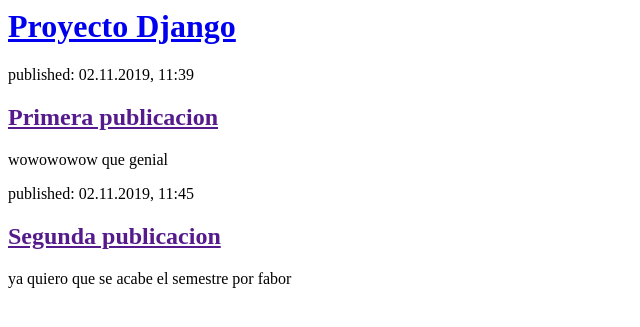
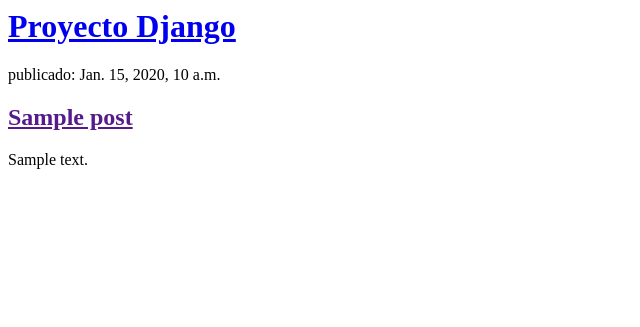
Before and after one commit to tokkiwon/primer-blog, a Django app: template blog/templates/blog/post_list.html in a window 1280 px wide. Shown: the top 327 px of the page, without its empty margins (0-640 px from the left). Run offline with Django 3.2, Linux system fonts and the light colour scheme; the template is opened without the code that fills it: values that come from a table or form of the project are taken from there, others are empty; tables that the repository leaves empty hold one stand-in row (values such as "Sample post").

Commit message:
Templates modificados para mostrar post desde base de datos

```diff
--- a/blog/templates/blog/post_list.html
+++ b/blog/templates/blog/post_list.html
@@ -7,16 +7,12 @@
             <h1><a href="/">Proyecto Django</a></h1>
         </div>
 
-        <div>
-            <p>published: 02.11.2019, 11:39</p>
-            <h2><a href="">Primera publicacion</a></h2>
-            <p>wowowowow que genial</p>
-        </div>
-
-        <div>
-            <p>published: 02.11.2019, 11:45</p>
-            <h2><a href="">Segunda publicacion</a></h2>
-            <p>ya quiero que se acabe el semestre por fabor</p>
-        </div>
+        {% for post in posts %}
+    <div>
+        <p> publicado: {{ post.published_date }}</p>
+        <h2><a href="">{{ post.title }}</a></h2>
+        <p>{{ post.text|linebreaksbr }}</p>
+    </div>
+{% endfor %}
     </body>
 </html>
--- a/blog/views.py
+++ b/blog/views.py
@@ -1,5 +1,8 @@
 from django.shortcuts import render
+from django.utils import timezone
+from .models import Post
 
 # Create your views here.
 def post_list(request):
-    return render(request, 'blog/post_list.html',{})
+    posts = Post.objects.filter(published_date__lte=timezone.now()).order_by('published_date')
+    return render(request, 'blog/post_list.html',{'posts':posts})
```
